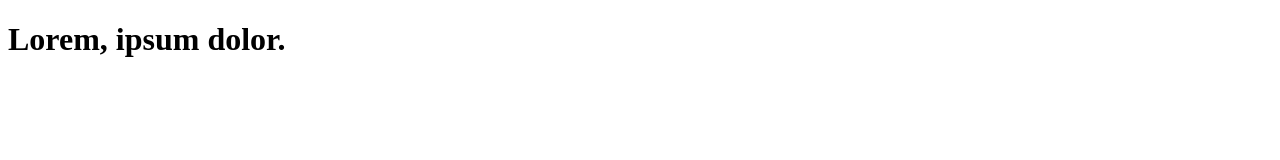
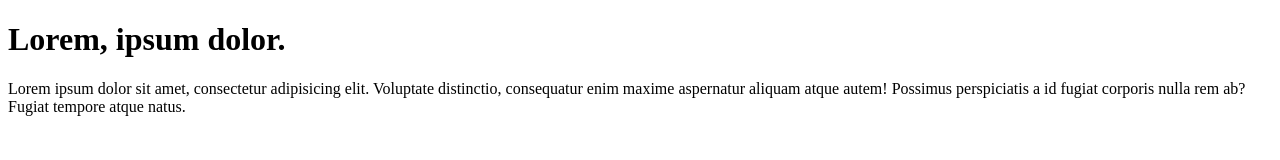
Before and after one commit to Niconeitor13/repositorio-de-prueba, a plain HTML site: page assests/index.html in a window 1280 px wide. Drawn offline with Linux system fonts and the light colour scheme.

Commit message:
agregue un h

```diff
--- a/assests/index.html
+++ b/assests/index.html
@@ -8,5 +8,6 @@
 </head>
 <body>
   <h1>Lorem, ipsum dolor.</h1>
+  <p>Lorem ipsum dolor sit amet, consectetur adipisicing elit. Voluptate distinctio, consequatur enim maxime aspernatur aliquam atque autem! Possimus perspiciatis a id fugiat corporis nulla rem ab? Fugiat tempore atque natus.</p>
 </body>
 </html>
```
